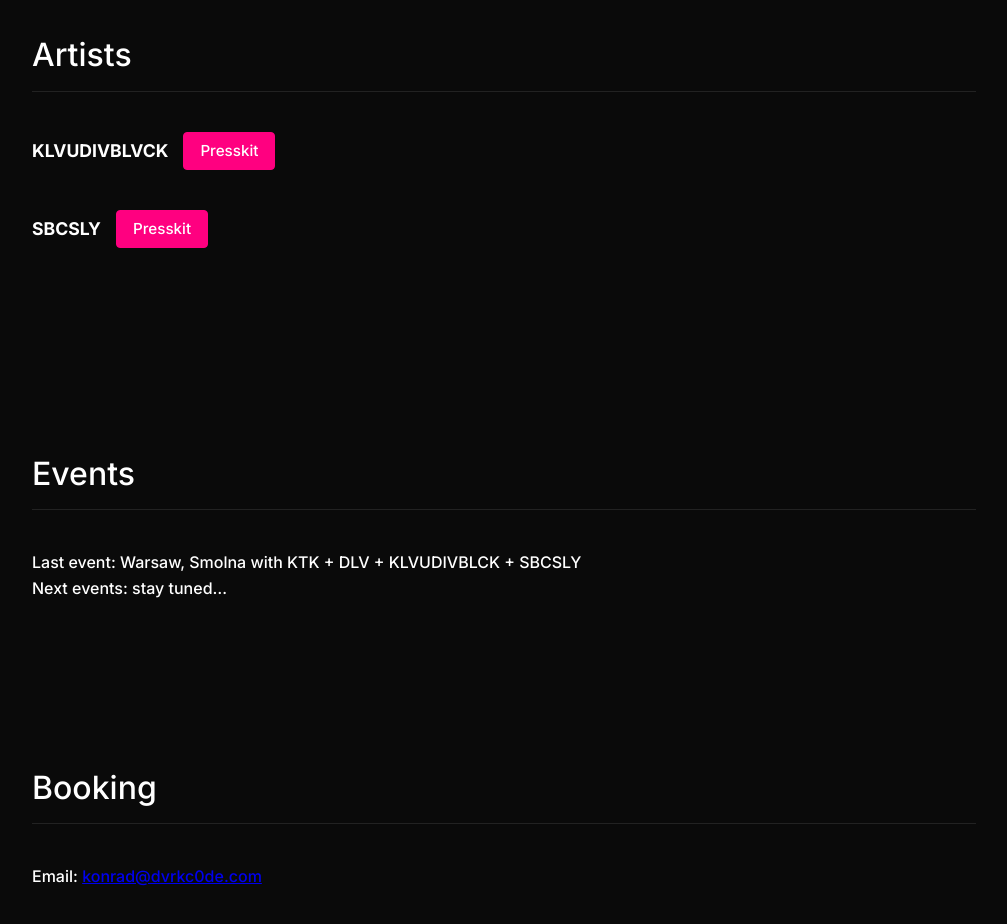
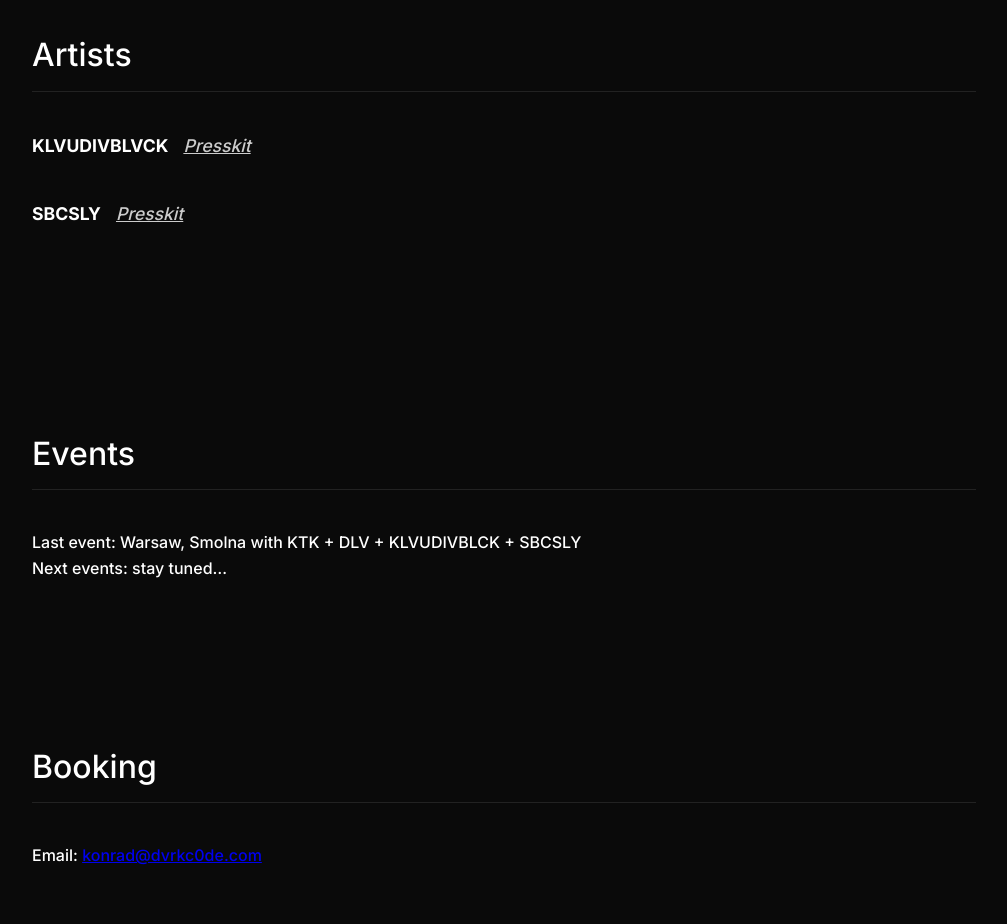
Before and after one commit to RgRxD/dvrkc0de.com, a plain HTML site: page index.html in a window 1280 px wide. Shown: the part 1520-2444 px from the top of the page, without its empty margins (136-1143 px from the left). Drawn offline with Linux system fonts and the light colour scheme.

Commit message:
index.html

```diff
--- a/index.html
+++ b/index.html
@@ -52,20 +52,14 @@
 /* Artists */
 .artist {margin-bottom:40px; font-size:1.1rem; display:flex; align-items:center; gap:15px;}
 .presskit-btn {
-  display: inline-block;
-  padding: 6px 16px;
-  font-size: 0.95rem;
-  color: #fff;
-  background: #ff0080;
-  border: 1px solid #ff0080;
-  border-radius: 4px;
-  text-decoration: none;
-  transition: all 0.2s ease;
+  font-style: italic;      /* kursywa */
+  color: #ccc;             /* stonowany kolor, bardziej profesjonalny */
+  text-decoration: underline; /* delikatne podkreślenie */
+  font-weight: 400;
+  transition: color 0.2s ease;
 }
 .presskit-btn:hover {
-  background: #fff;
-  color: #ff0080;
-  box-shadow: 0 0 10px #ff0080, 0 0 20px #ff0080;
+  color: #fff;             /* lekkie podświetlenie przy hover */
 }
 
 /* Footer */
```
